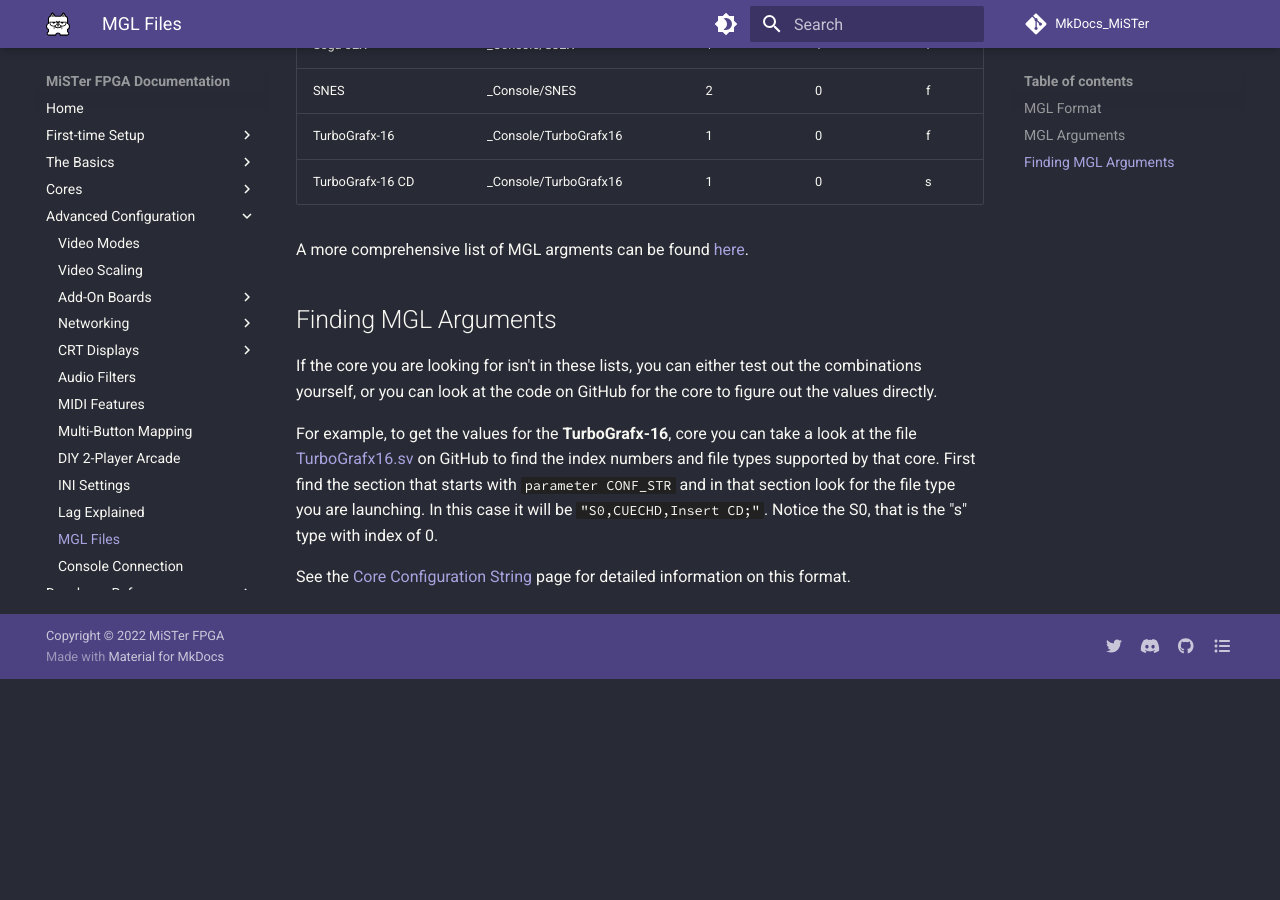
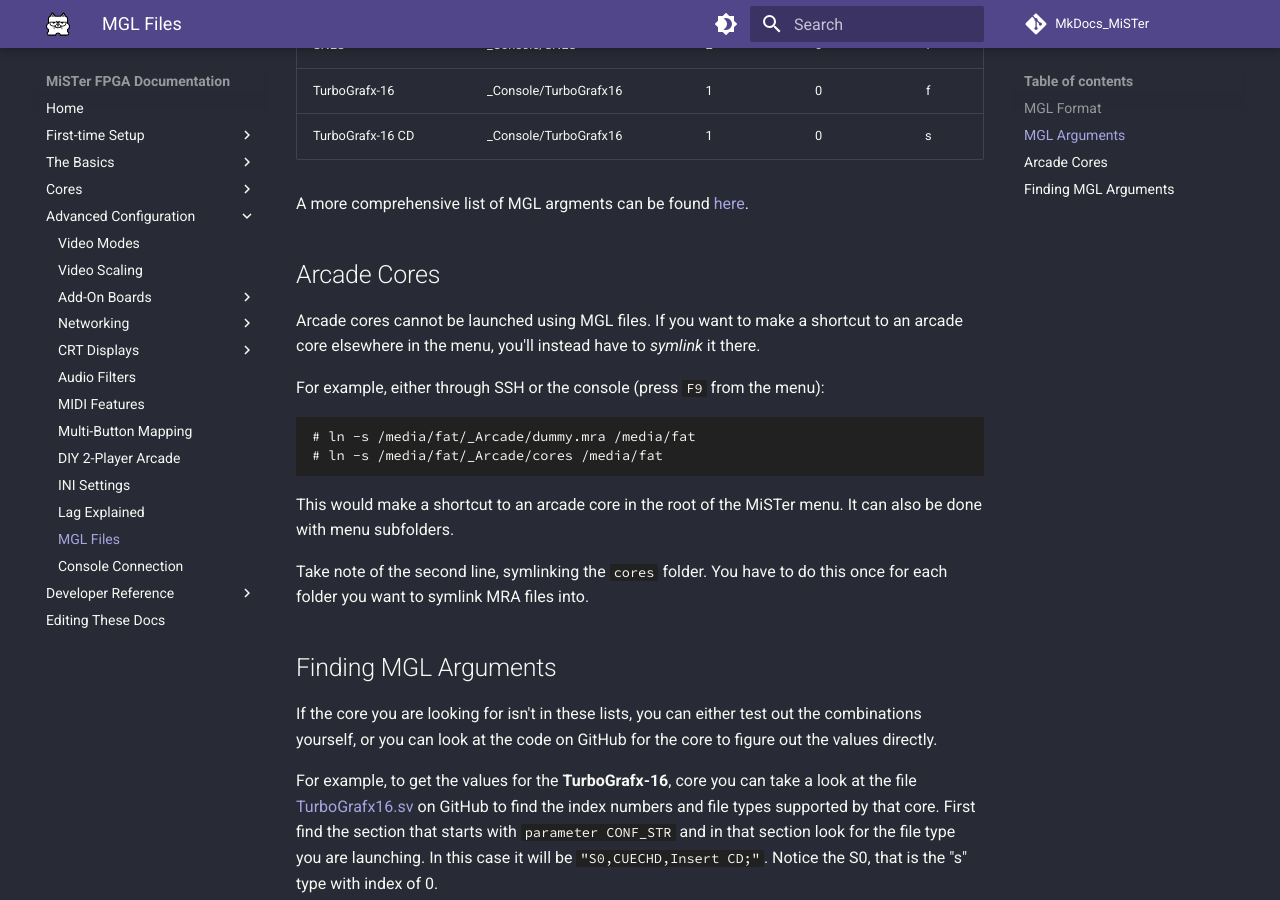
Before and after one commit to MiSTer-devel/MkDocs_MiSTer, an MkDocs documentation site: the page built from docs/advanced/mgl.md, in a window 1280 px wide and 900 px high, scrolled down 2447 px. Built offline with MkDocs 1.6.1 and Material for MkDocs 9.7.7, drawn with Linux system fonts in a browser that asks for light colours; comment, search, counter and statistics services are not loaded; before the commit the page ends 3126 px from its top, so only the background shows below that; some of the changed text lies outside the part shown.

Commit message:
Update MGL arcade info

````diff
--- a/docs/advanced/mgl.md
+++ b/docs/advanced/mgl.md
@@ -83,6 +82,20 @@
 
 A more comprehensive list of MGL argments can be found [here](https://github.com/wizzomafizzo/mrext/blob/main/docs/systems.md).
 
+## Arcade Cores
+
+Arcade cores cannot be launched using MGL files. If you want to make a shortcut to an arcade core elsewhere in the menu, you'll instead have to *symlink* it there.
+
+For example, either through SSH or the console (press `F9` from the menu):
+```
+# ln -s /media/fat/_Arcade/dummy.mra /media/fat
+# ln -s /media/fat/_Arcade/cores /media/fat
+```
+
+This would make a shortcut to an arcade core in the root of the MiSTer menu. It can also be done with menu subfolders.
+
+Take note of the second line, symlinking the `cores` folder. You have to do this once for each folder you want to symlink MRA files into.
+
 ## Finding MGL Arguments
 
 If the core you are looking for isn't in these lists, you can either test out the combinations yourself, or you can look at the code on GitHub for the core to figure out the values directly.
````
Also changed, not shown: other parts of docs/advanced/mgl.md (+0 -1 lines).
